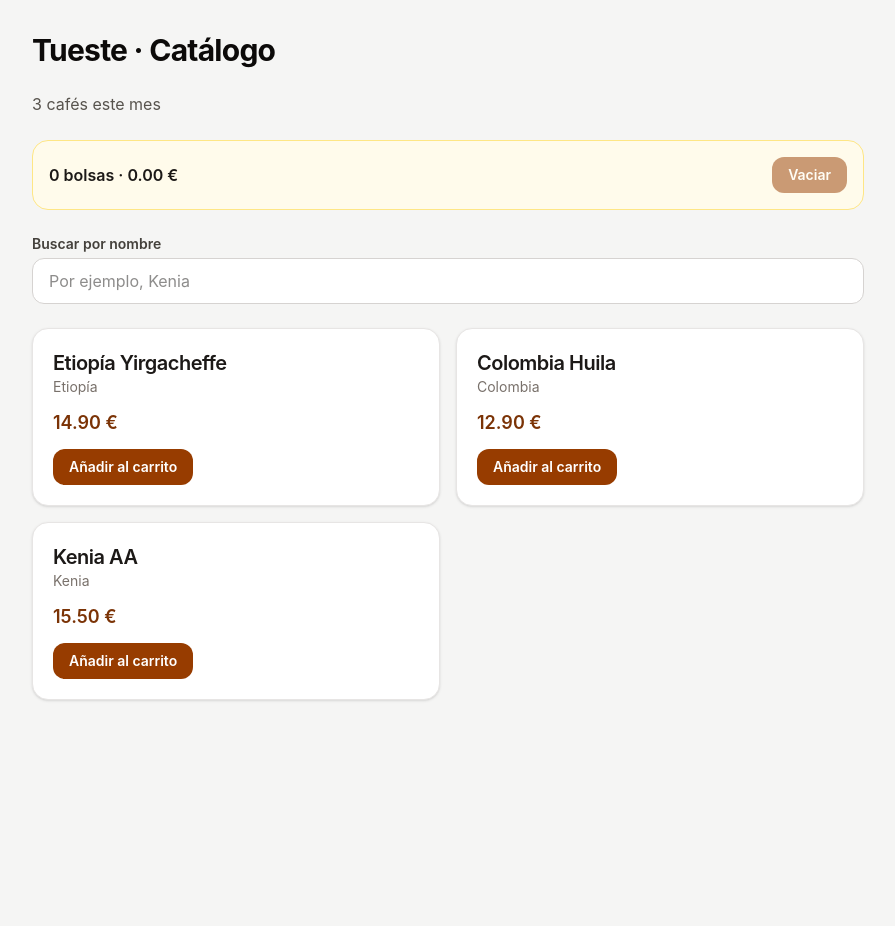
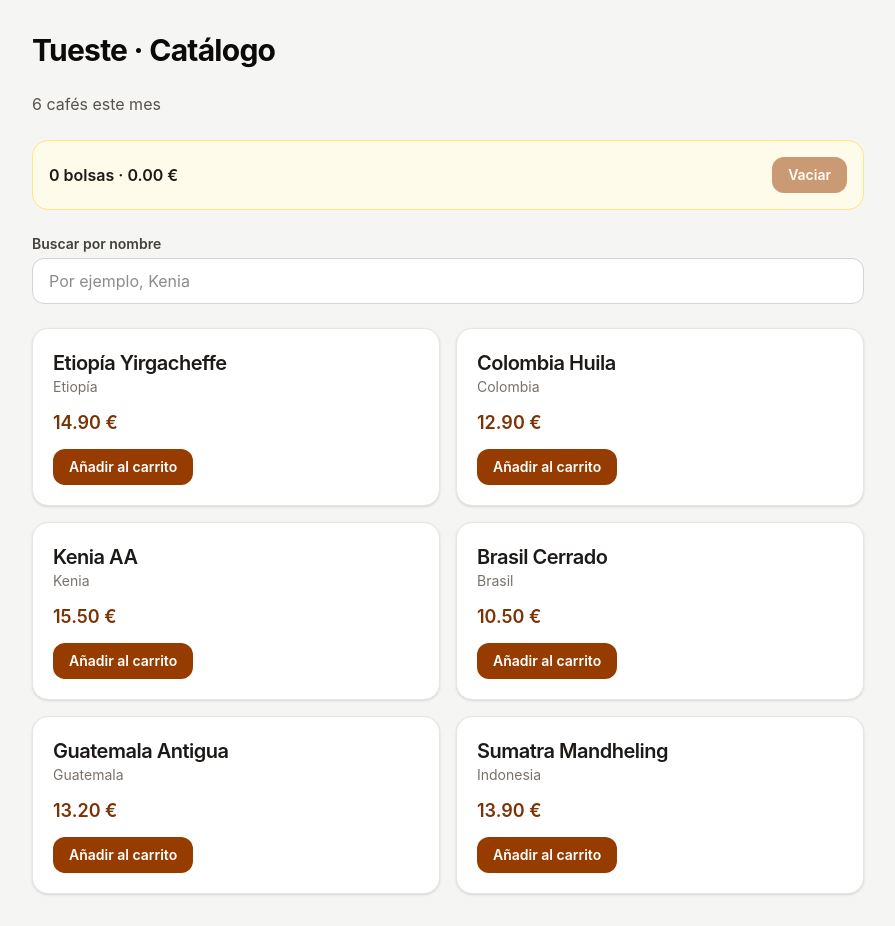
Before and after one commit to gabrielo100472219/frontend_lab4, a React (Vite) app: page / in a window 1280 px wide. Shown: the whole page, without its empty margins (192-1087 px from the left). Before the commit the page ends 800 px from the top, so only its background shows below. Built offline with nearby package versions, Linux system fonts and the light colour scheme.

Commit message:
O3 - Cargar los cafés con useEffect y fetch
Co-Authored-By: Claude Opus 5.5 <noreply@anthropic.com>

```diff
--- a/src/app.tsx
+++ b/src/app.tsx
@@ -1,32 +1,5 @@
-import { useState } from "react";
+import { useEffect, useState } from "react";
 import type { Coffee } from "./model";
-
-const coffees: Coffee[] = [
-  {
-    id: 1,
-    name: "Etiopía Yirgacheffe",
-    origin: "Etiopía",
-    roast: "light",
-    price: 14.9,
-    notes: "Floral, bergamota y té negro.",
-  },
-  {
-    id: 2,
-    name: "Colombia Huila",
-    origin: "Colombia",
-    roast: "medium",
-    price: 12.9,
-    notes: "Caramelo y manzana roja.",
-  },
-  {
-    id: 3,
-    name: "Kenia AA",
-    origin: "Kenia",
-    roast: "light",
-    price: 15.5,
-    notes: "Frutos rojos y pomelo.",
-  },
-];
 
 function CoffeeCard({
   coffee,
@@ -56,8 +29,34 @@ function CoffeeCard({
 }
 
 export function App() {
+  const [coffees, setCoffees] = useState<Coffee[]>([]);
+  const [loading, setLoading] = useState(true);
+  const [error, setError] = useState("");
   const [cart, setCart] = useState<Coffee[]>([]);
   const [search, setSearch] = useState("");
+
+  useEffect(() => {
+    const controller = new AbortController();
+
+    fetch("/coffees.json", { signal: controller.signal })
+      .then((response) => {
+        if (!response.ok) throw new Error("No se ha podido cargar el catálogo.");
+        return response.json() as Promise<Coffee[]>;
+      })
+      .then((data) => {
+        if (!controller.signal.aborted) setCoffees(data);
+      })
+      .catch(() => {
+        if (!controller.signal.aborted) {
+          setError("No se ha podido cargar el catálogo.");
+        }
+      })
+      .finally(() => {
+        if (!controller.signal.aborted) setLoading(false);
+      });
+
+    return () => controller.abort();
+  }, []);
 
   const addToCart = (coffee: Coffee) => {
     setCart((previous) => [...previous, coffee]);
@@ -71,7 +70,9 @@ export function App() {
   return (
     <main>
       <h1>Tueste · Catálogo</h1>
-      <p className="text-stone-600">{coffees.length} cafés este mes</p>
+      {!loading && !error && (
+        <p className="text-stone-600">{coffees.length} cafés este mes</p>
+      )}
 
       <section
         aria-label="Carrito"
@@ -95,7 +96,11 @@ export function App() {
         />
       </div>
 
-      {visible.length === 0 ? (
+      {loading ? (
+        <p role="status">Cargando…</p>
+      ) : error ? (
+        <p role="alert">{error}</p>
+      ) : visible.length === 0 ? (
         <p className="rounded-2xl border border-dashed border-stone-300 p-8 text-center text-stone-500">
           Sin resultados
         </p>
--- a/src/styles.css
+++ b/src/styles.css
@@ -9,4 +9,6 @@
   button { @apply cursor-pointer rounded-xl bg-amber-800 px-4 py-2 text-sm font-semibold text-white hover:bg-amber-900 disabled:cursor-not-allowed disabled:opacity-50; }
   a { @apply font-medium text-amber-800 underline-offset-4 hover:underline; }
   button, input, select, textarea, a { @apply focus-visible:outline-2 focus-visible:outline-offset-2 focus-visible:outline-amber-700; }
+  [role="alert"] { @apply rounded-lg border border-rose-200 bg-rose-50 px-4 py-3 text-sm text-rose-800; }
+  [role="status"] { @apply rounded-lg bg-amber-50 px-4 py-3 text-sm text-amber-900; }
 }
```
